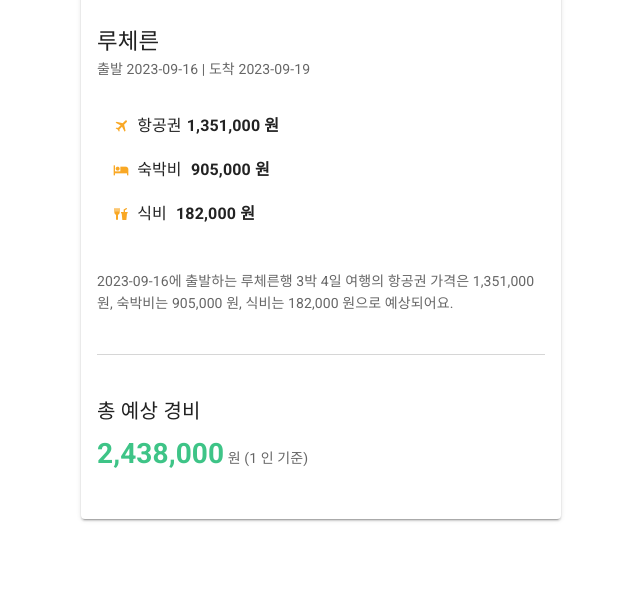
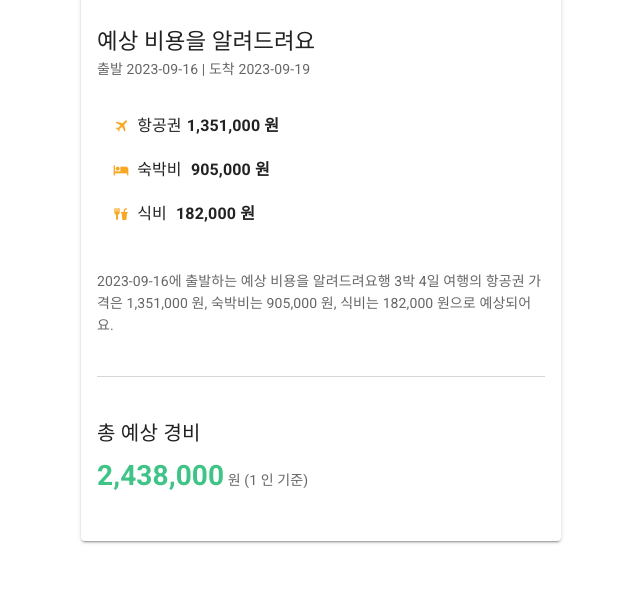
Before and after one commit to human-calculator/travel_calculator, a Django app: page / in a window 1280 px wide. Shown: the part 572-1161 px from the top of the page, without its empty margins (319-959 px from the left). Before the commit the page ends 1094 px from the top, so only its background shows below. Run offline with Django 3.2, Linux system fonts and the light colour scheme; some libraries are stand-ins or nearby versions.

Commit message:
샘플 문구 변경

```diff
--- a/calculator/templates/main.html
+++ b/calculator/templates/main.html
@@ -510,7 +510,7 @@
             ],
             message: '가보자고!',
             result: {
-                city_name: '루체른',
+                city_name: '예상 비용을 알려드려요',
                 city_code: 'LAX',
                 image: 'https://images.unsplash.com/photo-1566310421012-827cd561e657?ixlib=rb-1.2.1&ixid=MnwxMjA3fDB8MHxwaG90by1wYWdlfHx8fGVufDB8fHx8&auto=format&fit=crop&w=870&q=100.jpg',
                 from_date: formatDatetime(now),
```
